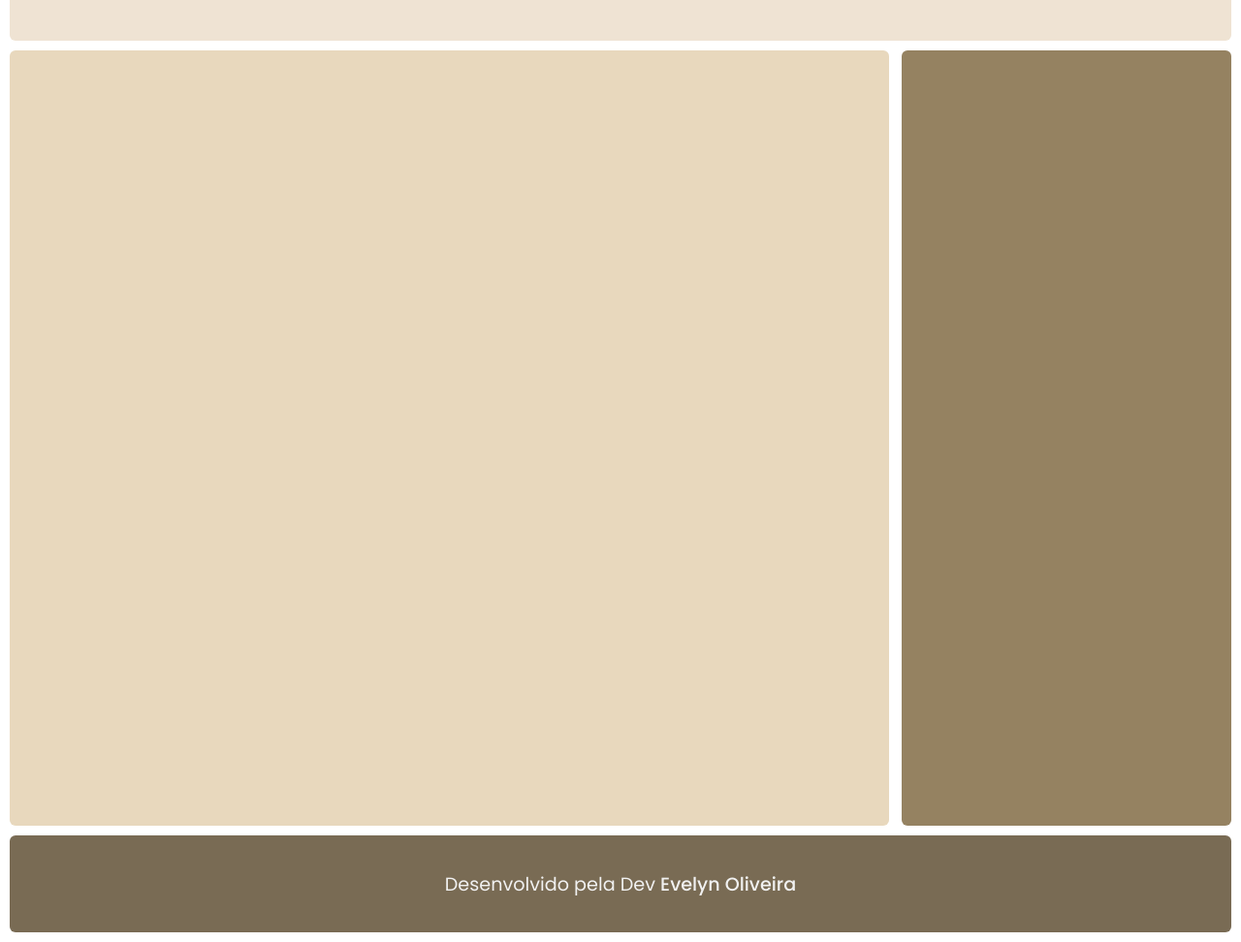
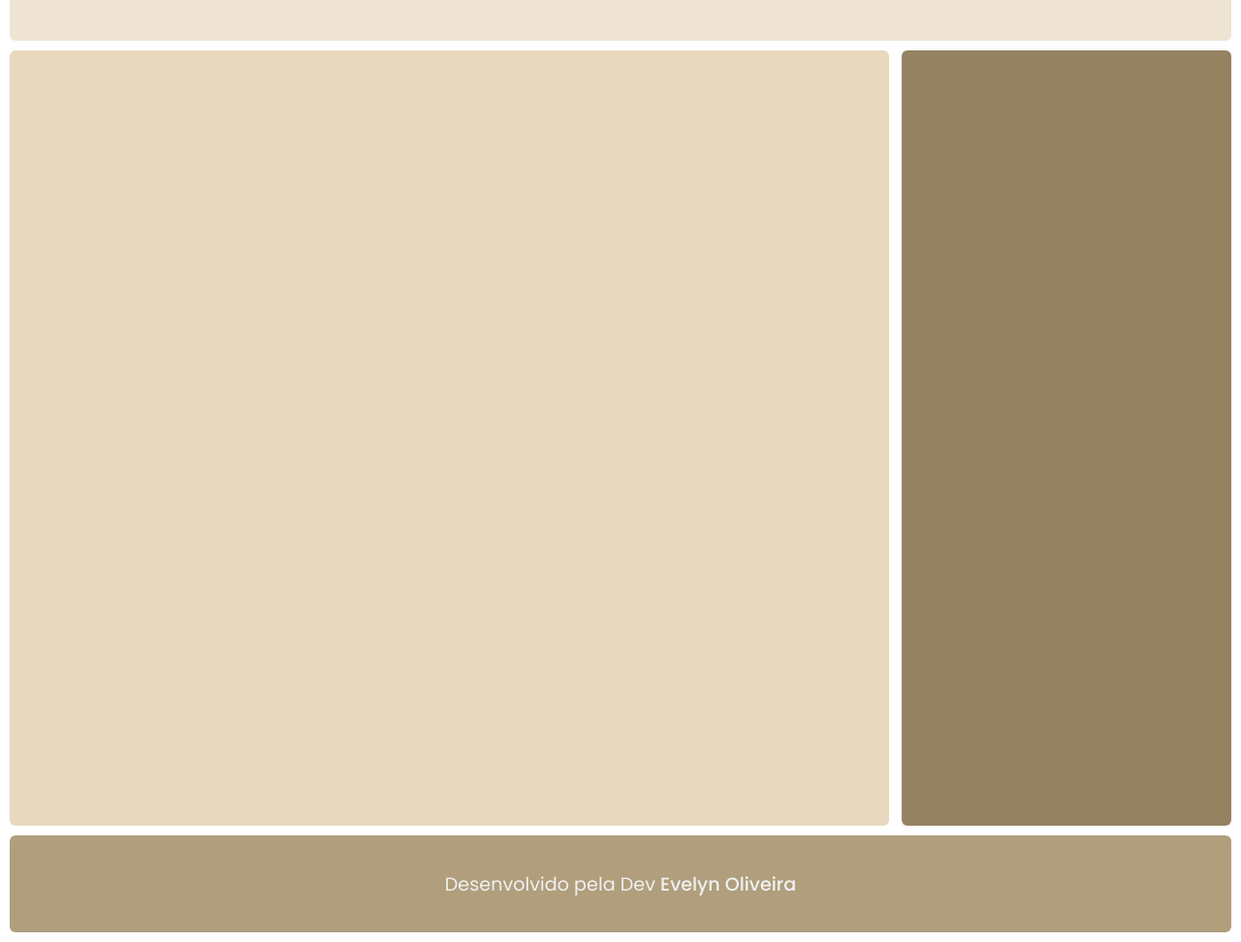
Before and after one commit to EvelynOliveira1200/Aula-01-HTML, a plain HTML site: page index.html in a window 1280 px wide. Shown: the part 118-1090 px from the top of the page at 97% size. Drawn offline with Linux system fonts and the light colour scheme.

Commit message:
refactor: alter footer colors

```diff
--- a/assets/styles.index.css
+++ b/assets/styles.index.css
@@ -53,7 +53,7 @@ aside {
 }
 
 footer {
-    background-color:#3a2603ad;
+    background-color:#8b7040ad;
     border-radius: 6px;
     height: 100px;
     display: flex;
```
